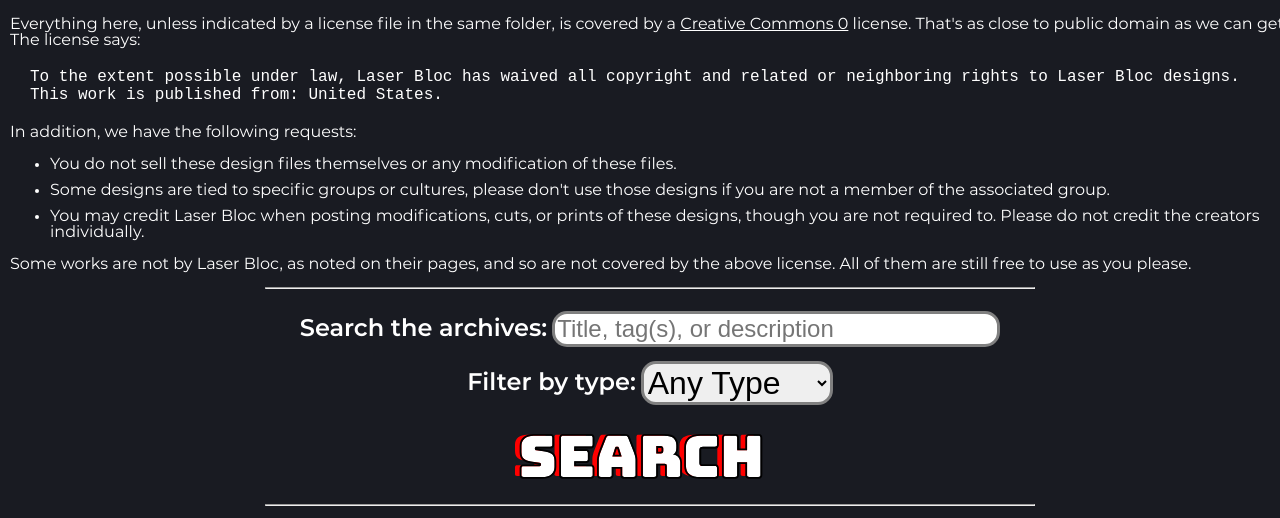
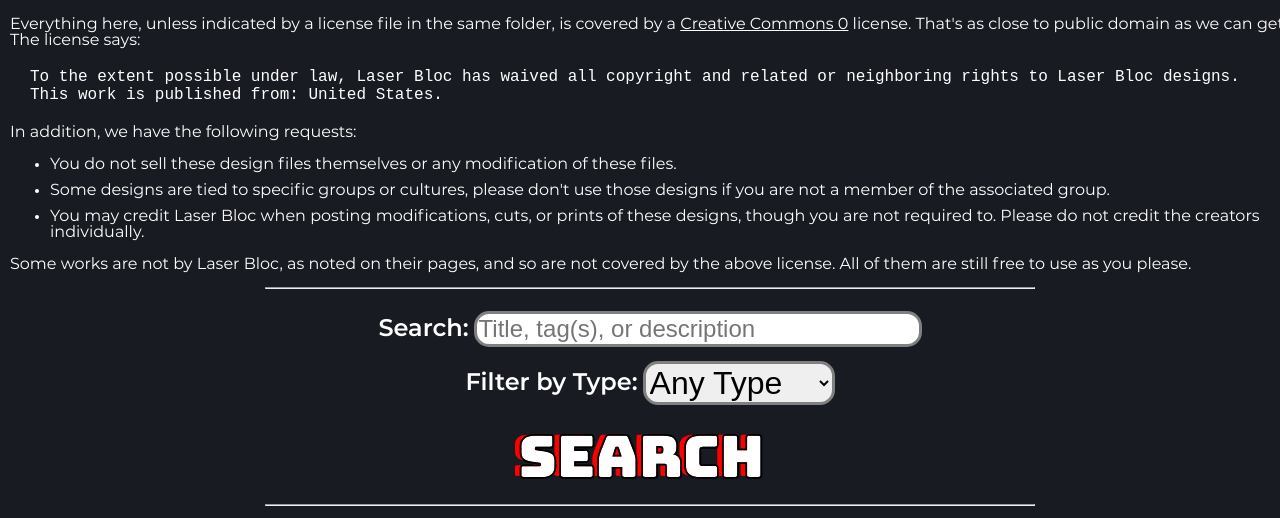
Before and after one commit to hkolbeck/design-host, a website: page site/index.html in a window 1280 px wide. Shown: the part 177-695 px from the top of the page. Drawn offline with Linux system fonts and the light colour scheme; no server answers; files whose address does not match are found by name.

Commit message:
copy editing

```diff
--- a/site/index.html
+++ b/site/index.html
@@ -77,13 +77,12 @@
     <hr/>
     <div id="search">
         <div class="search-chunk">
-            <label for="search-input" class="search-label">Search the archives:</label>
+            <label for="search-input" class="search-label">Search:</label>
             <input id="search-input" name="search-input" type="search" placeholder="Title, tag(s), or description"
                    maxlength="100"/>
         </div>
-
         <div class="search-chunk">
-            <label for="type-filter" class="search-label">Filter by type:</label>
+            <label for="type-filter" class="search-label">Filter by Type:</label>
             <select id="type-filter" name="type-filter" size="1">
                 <option id="any-option" value="any" selected onclick="deselectOthers()">Any Type</option>
                 <option value="stickers" onclick="deselectAny()">Stickers</option>
```
